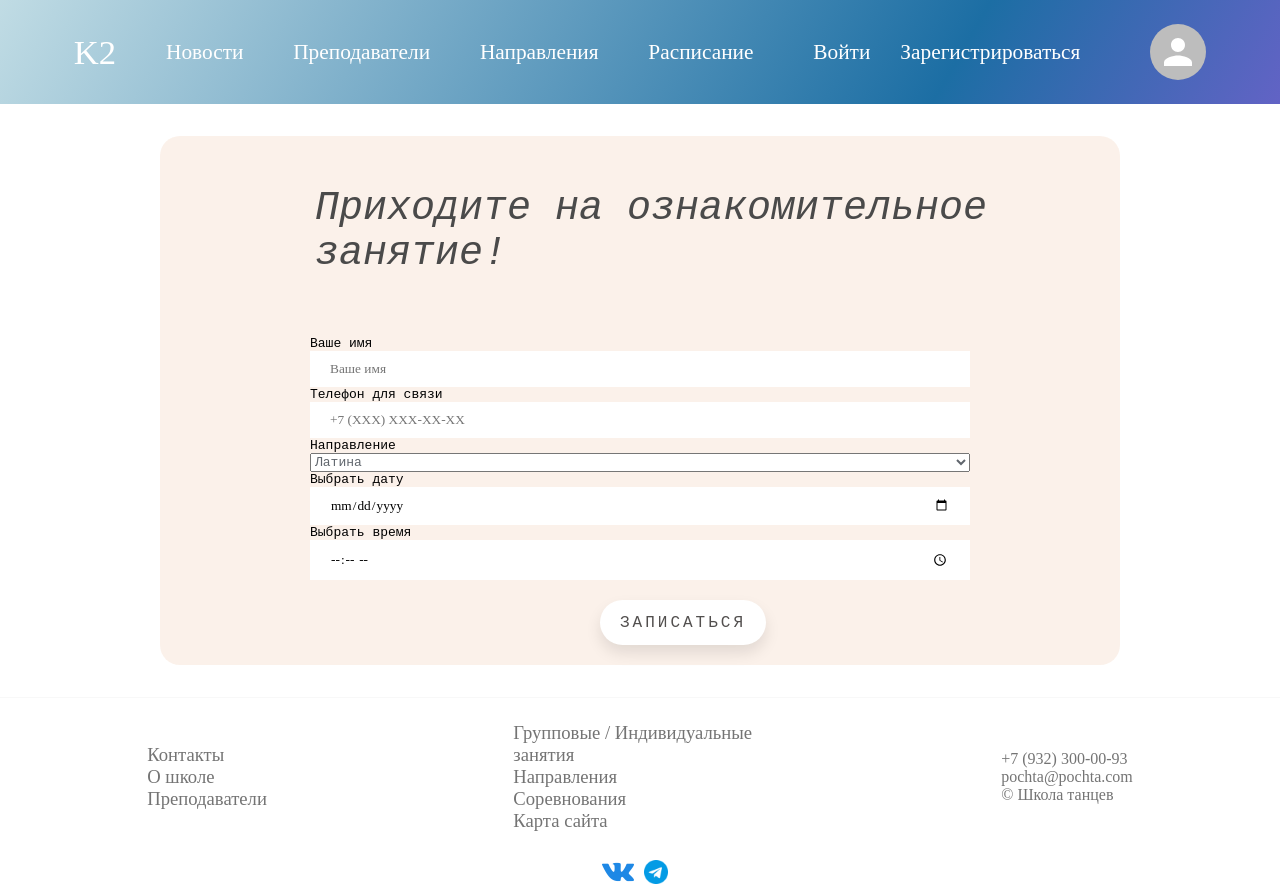
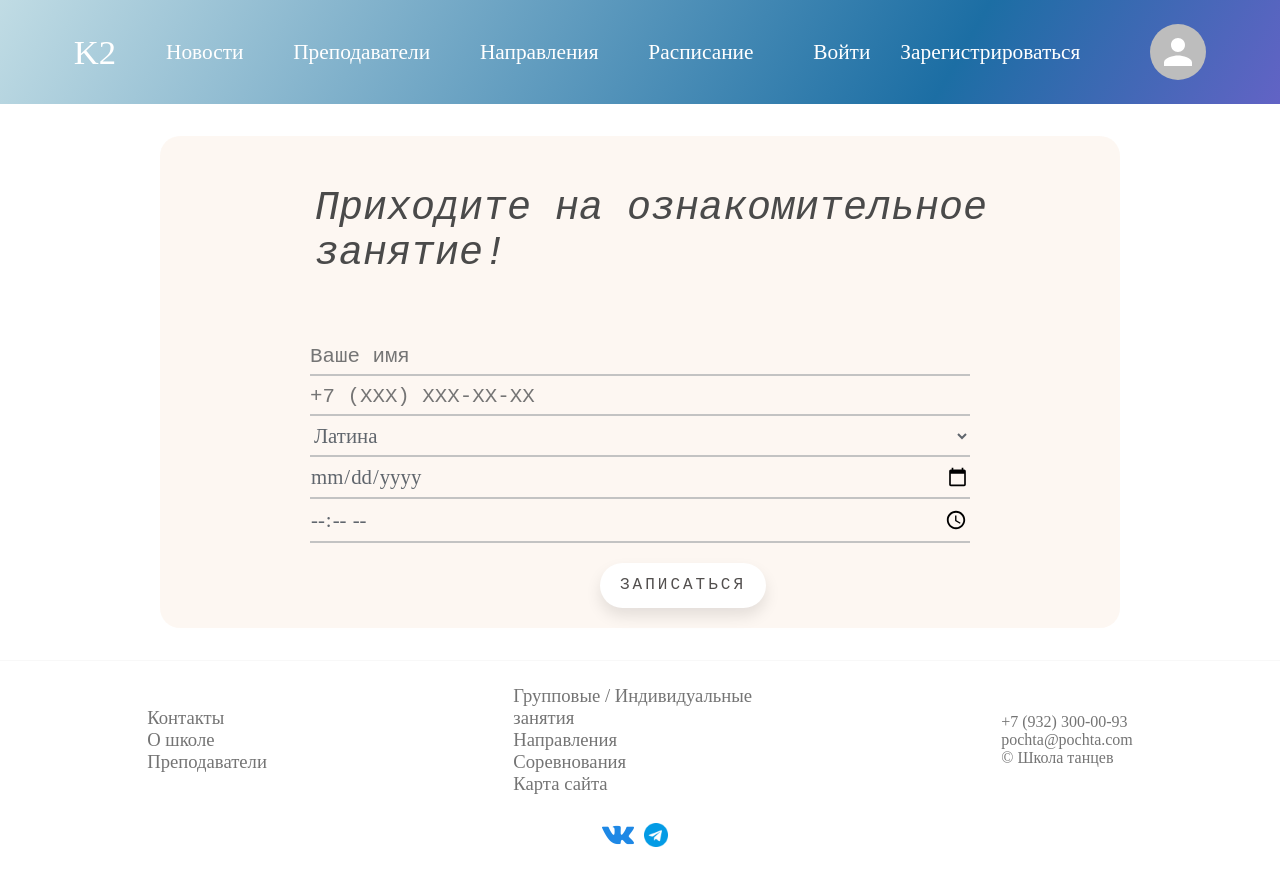
Before and after one commit to vanyavox/dance-school-project, a React (Create React App) app in the folder frontend/: page /trialform in a window 1280 px wide. After the commit the page ends 855 px from the top, so only its background shows below. Built offline with nearby package versions, Linux system fonts and the light colour scheme; a web font is replaced by a local one.

Commit message:
Change input fields on trial form

```diff
--- a/frontend/src/features/TrialForm/TrialForm.module.css
+++ b/frontend/src/features/TrialForm/TrialForm.module.css
@@ -9,7 +9,7 @@
   margin: auto;
   flex-direction: row;
   width: 75%;
-  background-color: #edc2a139;
+  background-color: #edc2a123;
   margin-top: 2em;
   margin-bottom: 2em;
   border-radius: 20px;
@@ -34,18 +34,10 @@
   font-style: italic;
 }
 
-input {
-  padding: 0.75em 1.5em;
-  line-height: normal;
-  border-radius: 0;
-  border: none;
-}
-
 .btn__reg {
   display: flex;
   align-items: center;
   justify-content: center;
-  /* width: 96%; */
   height: 45px;
   border-radius: 25px;
   margin: 20px;
@@ -62,38 +54,76 @@ input {
 }
 
 .btn__reg:hover {
-  display: flex;
   align-items: center;
-  background: #e0ccba;
-  box-shadow: 0 15px 20px #b0947e;
+  background: #c4a991;
+  box-shadow: 0 15px 20px #967d6a;
   color: white;
   font-size: 15px;
   transform: translateY(-7px);
 }
 
 .select_box {
+  list-style: none;
+  font-family: 'Courier New', monospace;
+  font-family: inherit;
   width: 100%;
-  padding: 0;
-  list-style: none;
-  /* border-radius: 2; */
-  font-family: 'Courier New', monospace;
-  font-size: 13px;
+  border: 0;
+  border-bottom: 2px solid #c3c3c3;
+  outline: 0;
+  font-size: 1.3rem;
   color: #60666d;
+  padding: 7px 0;
+  background: transparent;
+  transition: border-color 0.2s;
 }
 
-.select_box__option {
-  display: block;
-  padding: 15px;
-  background-color: #fff;
+.form_input {
+  font-family: inherit;
+  width: 100%;
+  border: 0;
+  border-bottom: 2px solid #c3c3c3;
+  outline: 0;
+  font-size: 1.3rem;
+  color: #60666d;
+  padding: 7px 0;
+  background: transparent;
+  transition: border-color 0.2s;
 }
 
-.select_box__option:hover,
-.select_box__option:focus {
-  color: #546c84;
-  background-color: #fbfbfb;
+.form_input::placeholder {
+  font-family: 'Courier New', monospace;
 }
 
-label {
-  font-family: 'Courier New', monospace;
-  font-size: 13px;
+.form_input:placeholder-shown~.form_label {
+  font-size: 1.3rem;
+  cursor: text;
+  top: 20px;
 }
+
+.form_label {
+  position: absolute;
+  top: 0;
+  display: block;
+  transition: 0.2s;
+  font-size: 1rem;
+  color: #9b9b9b;
+}
+
+.form_input:focus {
+  border-image: linear-gradient(to right, #967d6a, #ffd7b8);
+  border-image-slice: 1;
+}
+
+.form_input:focus~.form_label {
+  position: absolute;
+  top: 0;
+  display: block;
+  transition: 0.2s;
+  font-size: 1rem;
+  font-weight: 700;
+}
+
+.form_input:required,
+.form_input:invalid {
+  box-shadow: none;
+}
--- a/frontend/src/features/TrialForm/TrialForm.tsx
+++ b/frontend/src/features/TrialForm/TrialForm.tsx
@@ -22,20 +22,16 @@ function TrialForm(): JSX.Element {
           ознакомительное занятие!
         </h1>
         <div className={style.form__div}>
-          <label htmlFor="name">Ваше имя</label>
-          <input {...register('name')} name="name" type="text" placeholder="Ваше имя" />
-          <label htmlFor="phone">Телефон для связи</label>
-          <input {...register('phone')} type="tel" name="phone" list="tel-list" placeholder="+7 (XXX) XXX-XX-XX" pattern="\+7\s?[\(]{0,1}9[0-9]{2}[\)]{0,1}\s?\d{3}[-]{0,1}\d{2}[-]{0,1}\d{2}" />
-          <label htmlFor="lesson_type">Направление</label>
+          <input {...register('name')} name="name" type="text" placeholder="Ваше имя" className={style.form_input} />
+          <input {...register('phone')} type="tel" name="phone" list="tel-list" placeholder="+7 (XXX) XXX-XX-XX" pattern="\+7\s?[\(]{0,1}9[0-9]{2}[\)]{0,1}\s?\d{3}[-]{0,1}\d{2}[-]{0,1}\d{2}" className={style.form_input} />
           <select {...register('lesson_type')} name="lesson_type" className={style.select_box}>
+          <option className={style.select_box__option} value="Выберите направление:" disabled>Выберите направление:</option>
             <option className={style.select_box__option} value="Латина">Латина</option>
             <option className={style.select_box__option} value="Стандарт">Стандарт</option>
             <option className={style.select_box__option} value="Двоеборье">Двоеборье</option>
           </select>
-          <label htmlFor="date">Выбрать дату</label>
-          <input {...register('date')} name="date" type="date" placeholder="Ваше имя" />
-          <label htmlFor="time">Выбрать время</label>
-          <input {...register('time')} name="time" type="time" placeholder="Ваше имя" />
+          <input {...register('date')} name="date" type="date" placeholder="Ваше имя" className={style.form_input} />
+          <input {...register('time')} name="time" type="time" placeholder="Ваше имя" className={style.form_input} />
         </div>
         <button className={style.btn__reg} type="submit">Записаться</button>
       </form>
```
